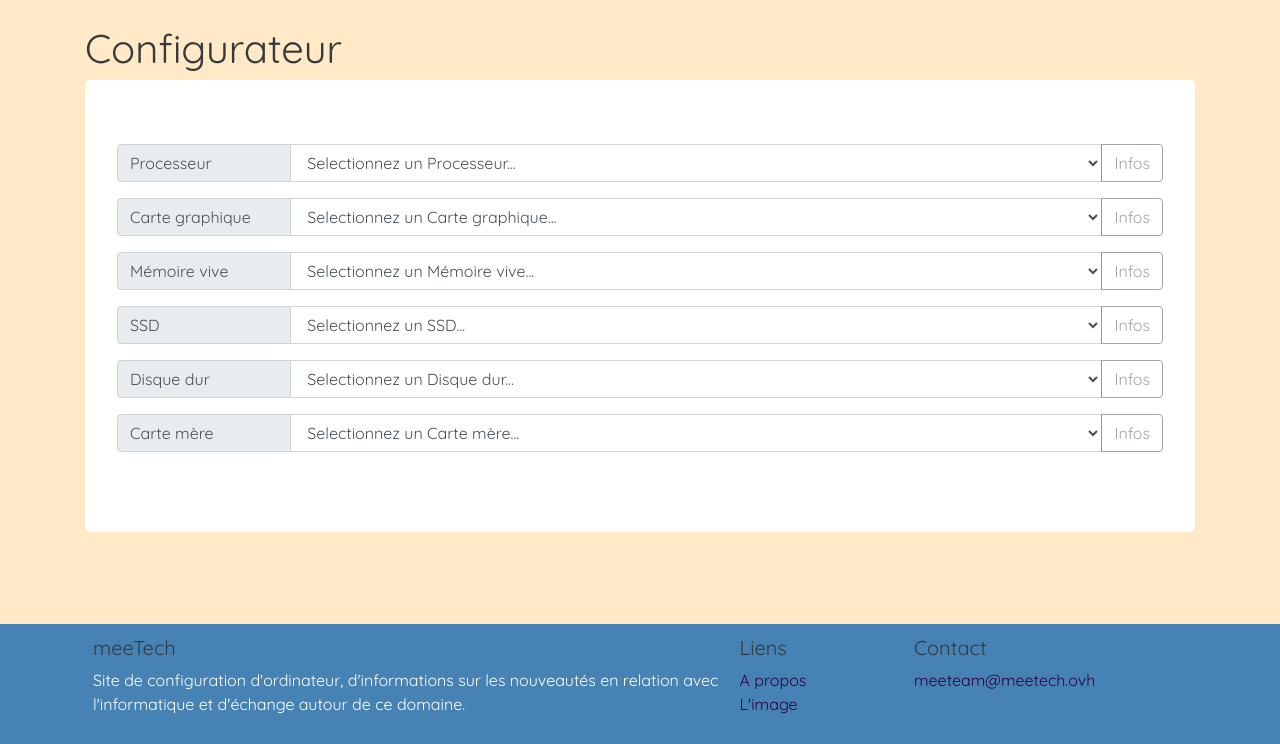
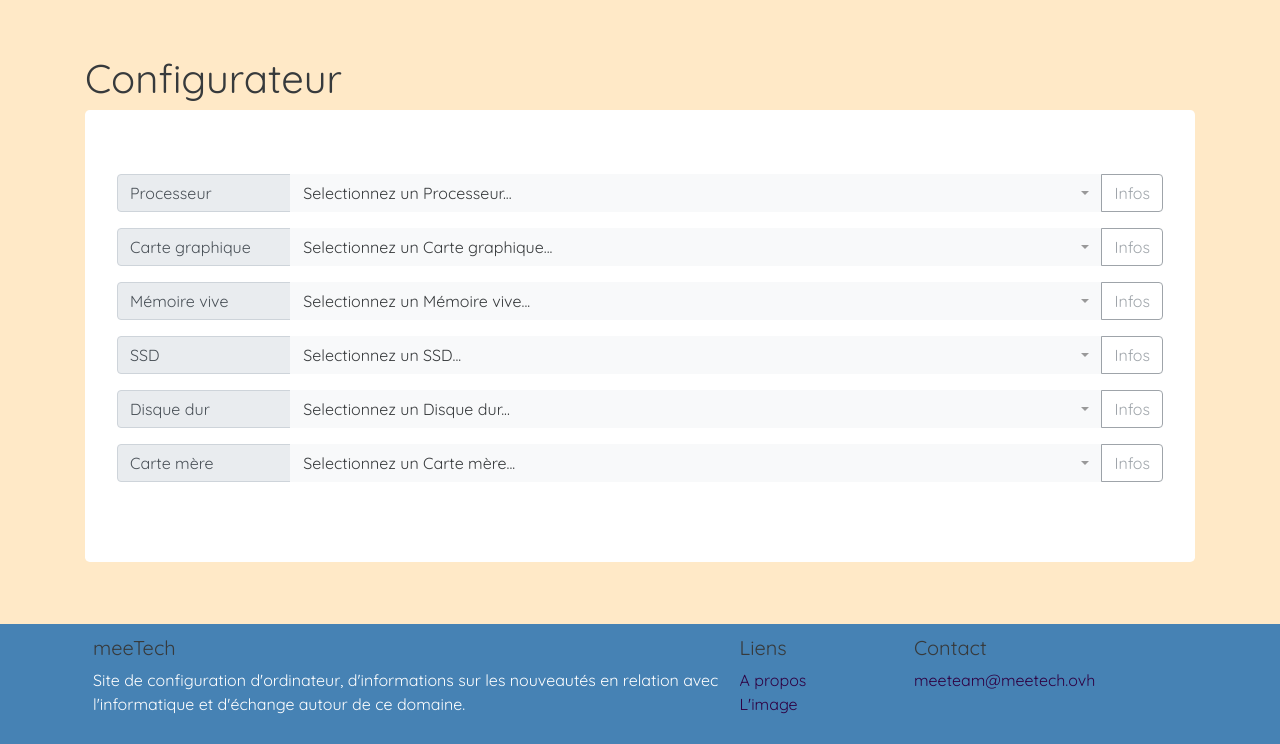
Before and after one commit to Quozul/meeTech, a PHP site: page /builder/ in a window 1280 px wide. Shown: the part 56-800 px from the top of the page. Run offline with PHP 8.4, Linux system fonts and the light colour scheme; tables that the repository leaves empty hold one stand-in row (values such as "Sample post"); a stand-in replaces the project's code that opens the database connection.

Commit message:
Bootstrap selectpicker

```diff
--- a/builder.php
+++ b/builder.php
@@ -11,8 +11,9 @@ $cols = json_decode(file_get_contents('includes/hardware/specifications.json'),
 
 <body class="d-flex vh-100 flex-column justify-content-between">
     <?php include('includes/header.php'); ?>
+    <link rel="stylesheet" href="//cdnjs.cloudflare.com/ajax/libs/bootstrap-select/1.13.9/css/bootstrap-select.min.css" />
 
-    <main role="main" class="container h-100">
+    <main role="main" class="container">
         <h1>Configurateur</h1>
 
         <div class="jumbotron">
@@ -21,7 +22,8 @@ $cols = json_decode(file_get_contents('includes/hardware/specifications.json'),
                     <div class="input-group-prepend col-2 d-block p-0">
                         <span class="input-group-text"><?php echo $name; ?></span>
                     </div>
-                    <select class="form-control selectpicker" id="<?php echo $type; ?>" data-live-search="true">
+
+                    <select class="form-control selectpicker" id="<?php echo $type; ?>" data-live-search="true" data-show-subtext="true">
                         <option value="">Selectionnez un <?php echo $name; ?>...</option>
                         <?php
                         $sth = $pdo->prepare('SELECT * FROM component WHERE type = ?');
@@ -31,9 +33,11 @@ $cols = json_decode(file_get_contents('includes/hardware/specifications.json'),
                         foreach ($result as $key => $value) {
                             $specs = json_decode($value['specifications'], true);
                         ?>
-                            <option value="<?php echo $value['id']; ?>" <?php if (!empty($_GET[$type]) && $_GET[$type] == $value['id']) echo 'selected'; ?>><?php echo $specs['brand'] . ' ' . $specs['name']; ?></option>
+                            <option data-tokens="<?php echo $specs['id']; ?>" value="<?php echo $value['id']; ?>" <?php if (!empty($_GET[$type]) && $_GET[$type] == $value['id']) echo 'selected'; ?>><?php echo $specs['brand'] . ' ' . $specs['name']; ?></option>
                         <?php } ?>
                     </select>
+
+                    <!-- Component informations -->
                     <div class="input-group-append d-block p-0">
                         <?php if (!empty($_GET[$type])) { ?>
 
@@ -92,6 +96,7 @@ $cols = json_decode(file_get_contents('includes/hardware/specifications.json'),
                 }
             }
     </script>
+    <script src="//cdnjs.cloudflare.com/ajax/libs/bootstrap-select/1.13.9/js/bootstrap-select.min.js"></script>
 
     <?php include('includes/footer.php'); ?>
 </body>
```
